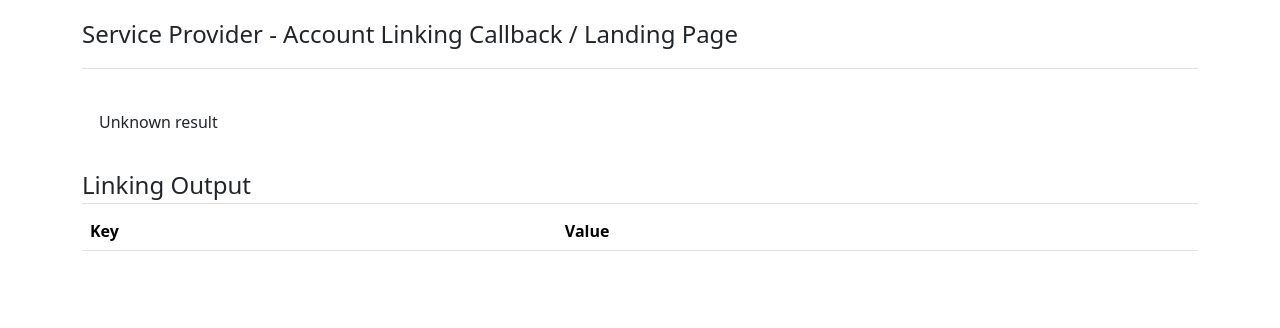
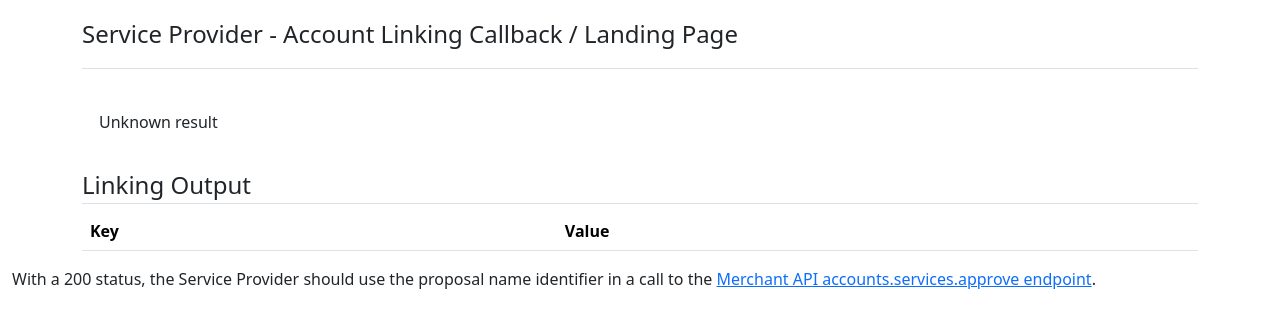
Before and after one commit to dwdii/dwdii.github.io, a Jekyll site: the page sp2/callback.html, which Jekyll copies as it is, in a window 1280 px wide. Shown: the top 328 px of the page. Built offline with Jekyll 4.4.1, drawn with Linux system fonts in a browser that asks for light colours.

Commit message:
Add Merchant API usage instructions in callback.html
Added information about using the proposal name identifier with the Merchant API.

```diff
--- a/sp2/callback.html
+++ b/sp2/callback.html
@@ -30,6 +30,10 @@
 			</table>
 		</fieldset>
 	</div>
+	<div>
+		With a 200 status, the Service Provider should use the proposal name identifier in a call to the
+		<a href="https://developers.google.com/merchant/api/reference/rest/accounts_v1/accounts.services/approve" target="_blank">Merchant API accounts.services.approve endpoint</a>.
+	</div>
 </div>
 </body>
 </html>
```
